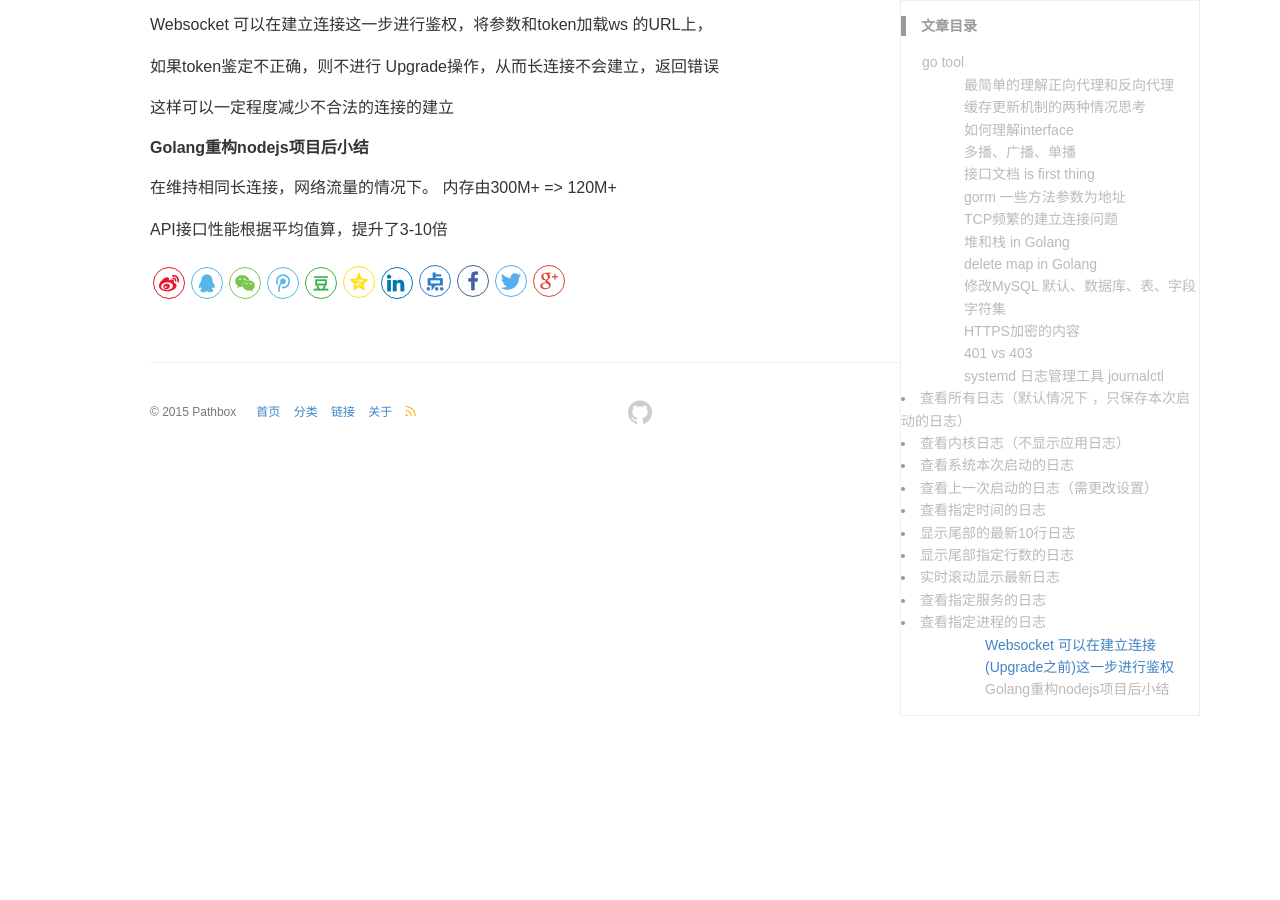
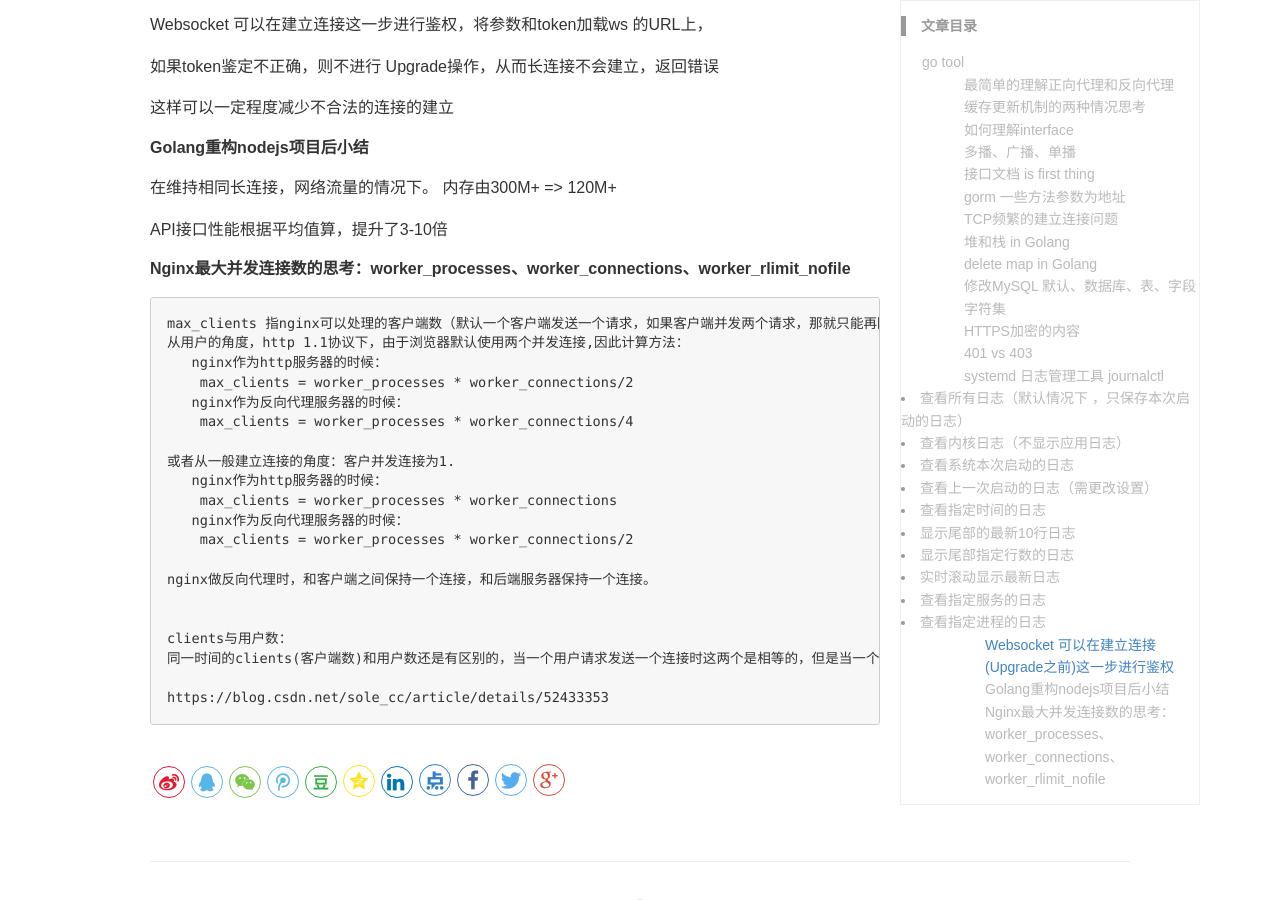
Before and after one commit to pathbox/pathbox.github.io, a Jekyll site: the page built from _posts/2018-04-03-work-summary-in-Udesk-fourteen.md, in a window 1280 px wide and 900 px high, scrolled down 9531 px. Built offline with Jekyll 4.4.1, drawn with Linux system fonts in a browser that asks for light colours.

Commit message:
Nginx最大并发连接数的思考：worker_processes、worker_connections、worker_rlimit_nofile

````diff
--- a/_posts/2018-04-03-work-summary-in-Udesk-fourteen.md
+++ b/_posts/2018-04-03-work-summary-in-Udesk-fourteen.md
@@ -403,3 +403,28 @@ Websocket 可以在建立连接这一步进行鉴权，将参数和token加载ws
 在维持相同长连接，网络流量的情况下。 内存由300M+ => 120M+
 
 API接口性能根据平均值算，提升了3-10倍
+
+##### Nginx最大并发连接数的思考：worker_processes、worker_connections、worker_rlimit_nofile
+
+```
+max_clients 指nginx可以处理的客户端数（默认一个客户端发送一个请求，如果客户端并发两个请求，那就只能再除以2了）
+从用户的角度，http 1.1协议下，由于浏览器默认使用两个并发连接,因此计算方法：
+   nginx作为http服务器的时候：
+    max_clients = worker_processes * worker_connections/2
+   nginx作为反向代理服务器的时候：
+    max_clients = worker_processes * worker_connections/4
+
+或者从一般建立连接的角度：客户并发连接为1.
+   nginx作为http服务器的时候：
+    max_clients = worker_processes * worker_connections
+   nginx作为反向代理服务器的时候：
+    max_clients = worker_processes * worker_connections/2
+
+nginx做反向代理时，和客户端之间保持一个连接，和后端服务器保持一个连接。
+
+
+clients与用户数：
+同一时间的clients(客户端数)和用户数还是有区别的，当一个用户请求发送一个连接时这两个是相等的，但是当一个用户默认发送多个连接请求的时候，clients数就是用户数*默认发送的连接并发数了
+
+https://blog.csdn.net/sole_cc/article/details/52433353
+```
````
